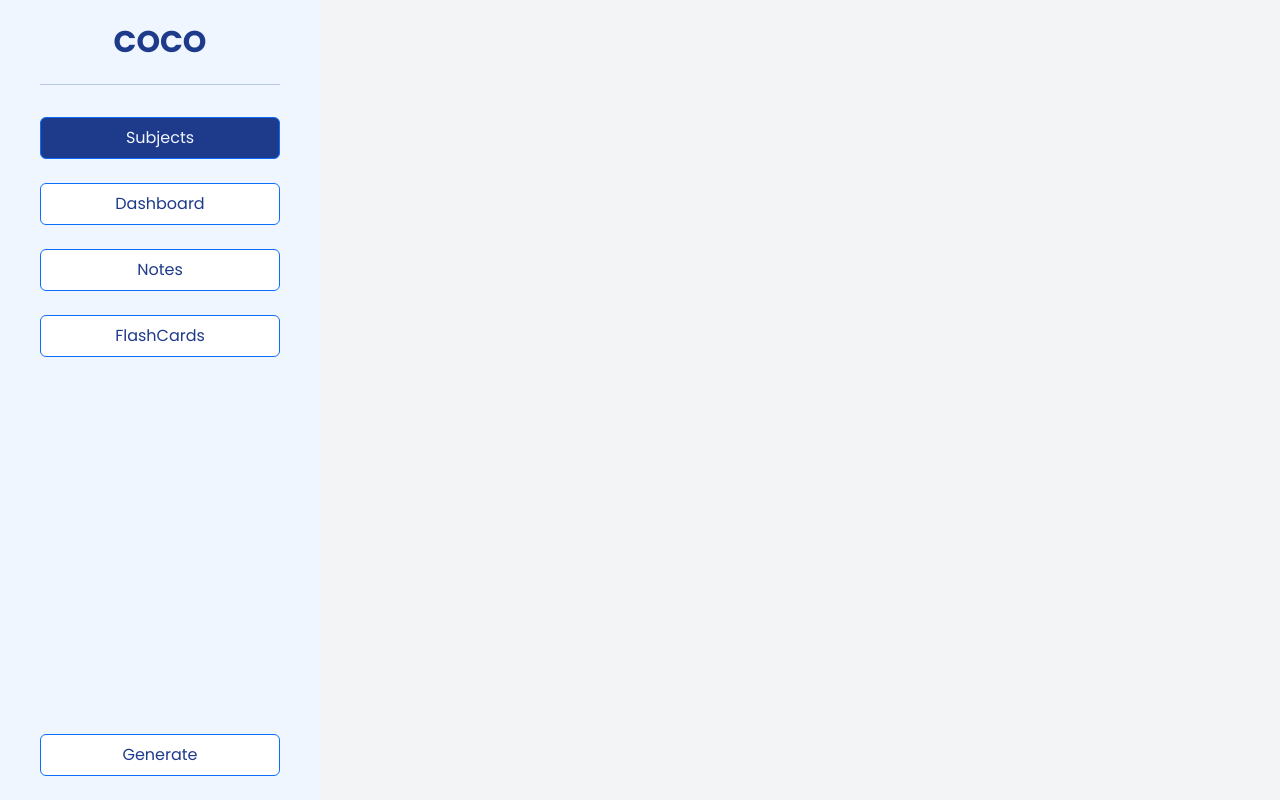
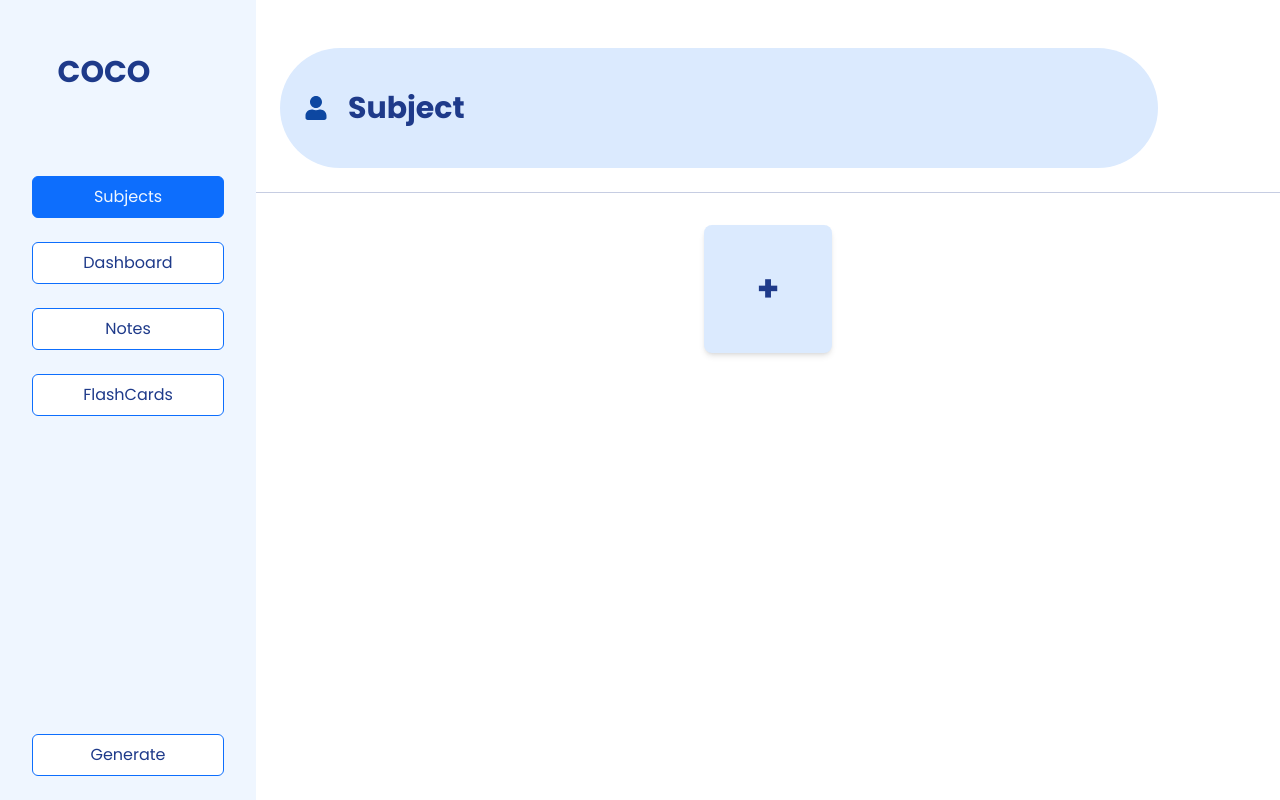
Before and after one commit to Hritik-Thapa/coco, a React (Vite) app in the folder frontend/: page /subjects in a window 1280 px wide. Built offline with nearby package versions, Linux system fonts and the light colour scheme; a web font is replaced by a local one.

Commit message:
sidebar milau

```diff
--- a/frontend/src/App.jsx
+++ b/frontend/src/App.jsx
@@ -5,20 +5,22 @@ import { BrowserRouter as Router, Routes, Route } from "react-router-dom";
 import Sidebar from "./components/Sidebar.jsx";
 import Forms from "./Forms.jsx";
 import Login from "./components/Login.jsx";
+import Subjects from "./components/Subjects.jsx";
 
 const App = () => {
   return (
-    <>
+    <div className="flex">
       <Sidebar />
       <Router>
         <Routes>
           <Route path="/" element={<Home />} />
           {/* <Route path="/sidebar" element={<Sidebar />} /> */}
           <Route path="/form" element={<Forms />} />
+          <Route path="/subjects" element={<Subjects />} />
           <Route path="/login" element={<Login />} />
         </Routes>
       </Router>
-    </>
+    </div>
   );
 };
 
--- a/frontend/src/components/Sidebar.jsx
+++ b/frontend/src/components/Sidebar.jsx
@@ -4,13 +4,15 @@ import { FaUser } from "react-icons/fa"; // Font Awesome icon for the user icon
 
 const Sidebar = () => {
   return (
-    <div className="w-full h-screen flex bg-gray-100">
-      <div className="w-1/4 h-full bg-blue-50 flex flex-col items-center py-6">
-        <h1 className="text-3xl font-bold text-blue-900 mb-6">COCO</h1>
-        <hr className="w-3/4 border-blue-900" />
+    <div className="  w-[20%]  h-screen flex bg-blue-50 z-10">
+      <div className="w-[100%] h-full bg-blue-50 flex flex-col items-center py-6">
+        <div className="h-[15vh] flex items-center">
+          <h1 className="text-3xl font-bold text-blue-900 mb-6">COCO</h1>
+          <hr className="w-[50%] h-1 border-blue-900 mx-4 "></hr>
+        </div>
         <ul className="mt-8 w-3/4 flex flex-col gap-4">
           <li>
-            <Button className="w-full text-blue-50 bg-blue-900 hover:text-blue-900 hover:bg-blue-50 py-2 px-4 rounded-md transition">
+            <Button className="w-full text-blue-50 b  -blue-900 hover:text-blue-900 hover:bg-blue-50 py-2 px-4 rounded-md transition">
               Subjects
             </Button>
           </li>
--- /dev/null
+++ b/frontend/src/components/Subjects.jsx
@@ -0,0 +1,25 @@
+import React from "react";
+import { FaUser } from "react-icons/fa";
+
+const Subjects = () => {
+  return (
+    <div className="w-[80%] h-screen">
+      <div className="flex-1 flex flex-col p-6">
+        <div className="flex items-center mb-4"></div>{" "}
+        <div className="p-4 bg-blue-100 flex gap-1 items-center rounded-full w-[90%] h-[15vh]">
+          <FaUser className="text-blue-900 text-2xl" />
+          <h1 className="text-blue-900 text-3xl font-bold ml-4">Subject</h1>
+        </div>
+      </div>
+      <hr className="border-blue-900" />
+
+      <div className="mt-8 flex justify-center">
+        <div className="w-32 h-32 flex items-center justify-center bg-blue-100 rounded-lg shadow-md hover:shadow-lg">
+          <div className="text-blue-900 text-4xl font-bold">+</div>
+        </div>
+      </div>
+    </div>
+  );
+};
+
+export default Subjects;
```
Also changed, not shown: frontend/src/components/text.md (+2 -2 lines).
